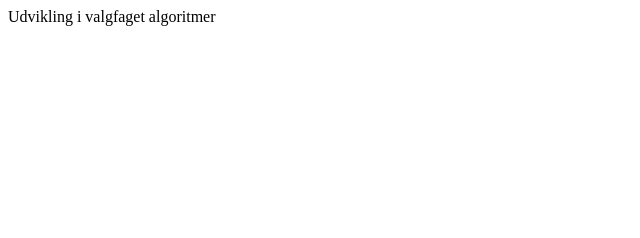
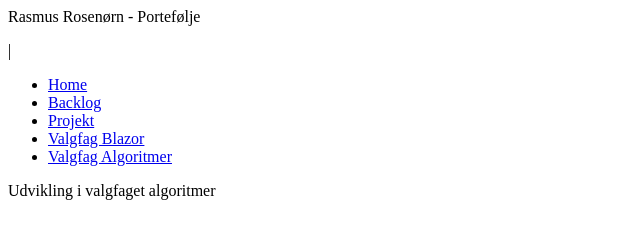
Before and after one commit to rarosenorn/rarosenorn.github.io, a plain HTML site: page algoritmer.html in a window 1280 px wide. Shown: the whole page, without its empty margins (0-640 px from the left). Drawn offline with Linux system fonts and the light colour scheme.

Commit message:
header on all pages

```diff
--- a/algoritmer.html
+++ b/algoritmer.html
@@ -6,6 +6,19 @@
     <title>Rasmus Rosenørn - Algoritmer</title>
 </head>
 <body>
+    <header>
+        <span>Rasmus Rosenørn - Portefølje</span>
+        <p> | </p>
+        <nav>
+            <ul>
+                <li><a href="index.html">Home</a></li>
+                <li><a href="backlog.html">Backlog</a></li>
+                <li><a href="projekt.html">Projekt</a></li>
+                <li><a href="blazor.html">Valgfag Blazor</a></li>
+                <li><a href="algoritmer.html">Valgfag Algoritmer</a></li>
+            </ul>
+        </nav>
+    </header>
     Udvikling i valgfaget algoritmer
 </body>
 </html>
--- a/app.css
+++ b/app.css
@@ -39,6 +39,9 @@ header {
                 color: gray;
 				border-bottom: 1px solid gray;
 			}
+            :visited {
+                color: #0000FF;
+            }
 		}
 	}
 }
```
Also changed, not shown: backlog.html (+13 -0 lines), blazor.html (+13 -0 lines), projekt.html (+13 -0 lines).
